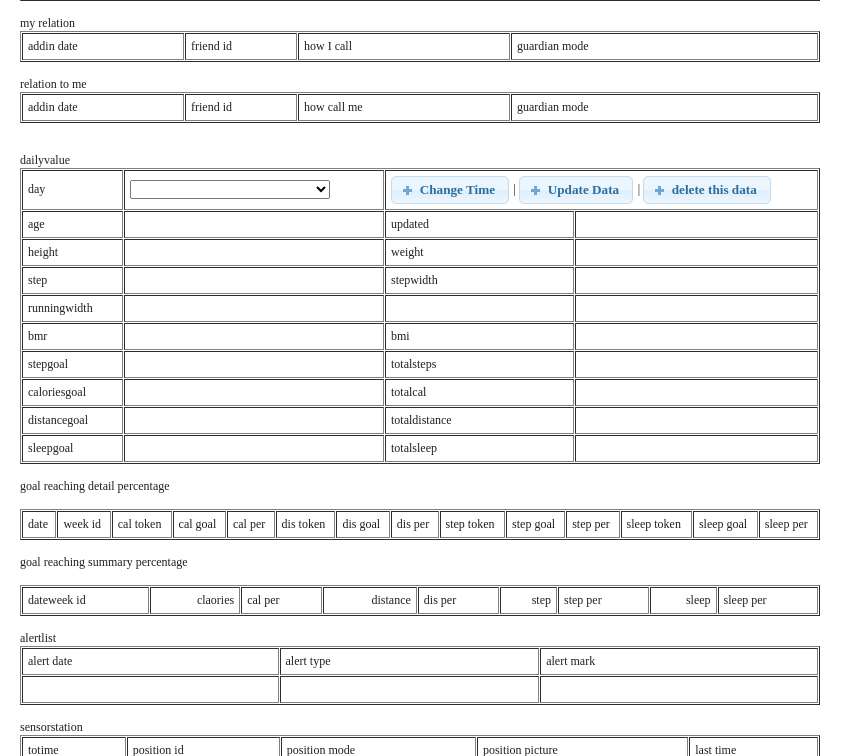
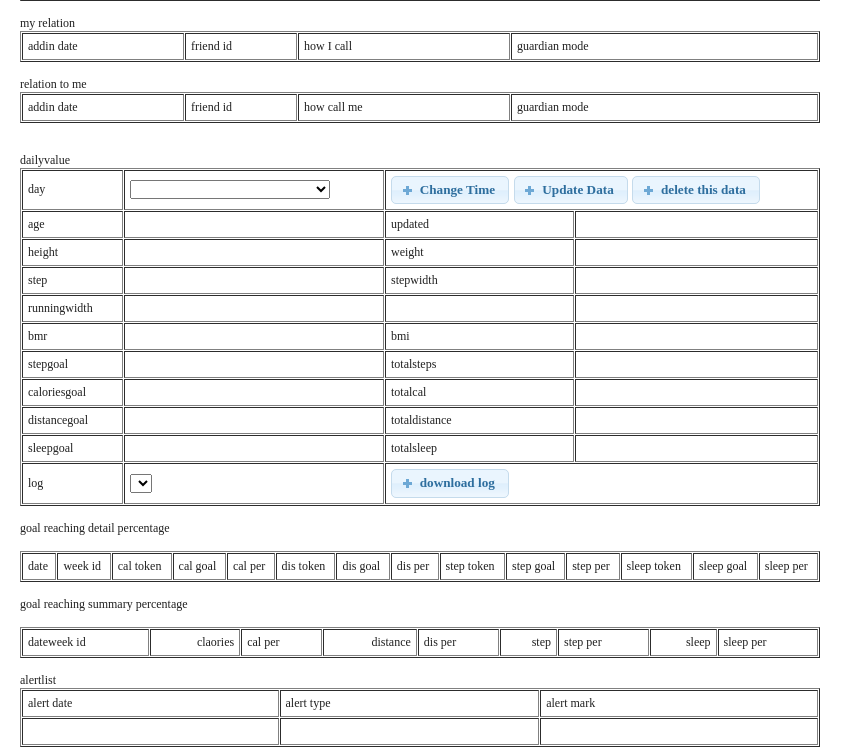
Before and after one commit to ShawnVIP/www, a PHP site: page /blog/checkinfo.php in a window 1280 px wide. Shown: the part 541-1297 px from the top of the page, without its empty margins (0-863 px from the left). Run offline with PHP 8.4, Linux system fonts and the light colour scheme; tables that the repository leaves empty or names only in its code hold one stand-in row (values such as "Sample post"); lists and menus that the app fills with data are empty; some web fonts are replaced.

Commit message:
checkinfo change

```diff
--- a/checkinfo.php
+++ b/checkinfo.php
@@ -169,7 +169,7 @@ body {margin:20px; color:#202020; font-size:12px;}
     <td><select name="dateList"  size="1" id="dateList" >
 
     </select></td>
-    <td colspan=2><button id="changeTime" >Change Time</button> |  <button id="updateData" >Update Data</button> | <button id="deleteData" >delete this data</button> </td>
+    <td colspan=2><button id="changeTime" >Change Time</button>  <button id="updateData" >Update Data</button> <button id="deleteData" >delete this data</button> </td>
   </tr><tr>
     <td>age</td>
     <td id="sensorAge">&nbsp;</td>
@@ -223,6 +223,14 @@ body {margin:20px; color:#202020; font-size:12px;}
     <td width="248" id="sleepgoal">&nbsp;</td>
     <td width="177" >totalsleep</td>
     <td width="231" id="totalsleep">&nbsp;</td>
+  </tr>
+  <tr>
+    <td width="89" >log</td>
+    <td width="248" id="logdata"><select name="logDateList"  size="1" id="logDateList" >
+
+    </select></td>
+    <td  colspan=2><button id="downlog" >download log</button></td>
+
   </tr>
 </table>
 <p>&nbsp;</p>
--- a/js/info.js
+++ b/js/info.js
@@ -12,13 +12,17 @@ $(function(){
 	$('#deleteData').button({icons:{primary:"ui-icon-plusthick"}});
 	$( "#deleteData" ).click(function() {deleteData()});
 
+	$('#downlog').button({icons:{primary:"ui-icon-plusthick"}});
+	$( "#downlog" ).click(function() {downlogo()});
 	getMailList();
 
 	$('#mailList').change(function(){
 		$("#email").val($('#mailList').val());
 	})
 });
-
+function downlogo(){
+	window.open("log/"+$('#logDateList').val())
+}
 
 function getMailList(){
 
@@ -79,6 +83,12 @@ function searchByEmail(){
 			$('#timezone').text(info.timezone);
 			$('#age').text(info.age);
 
+			$('#logDateList').empty();
+			loglist=msg.loglist;
+			for(i=0;i<loglist.length;i++){
+				var dayinfo=loglist[i];
+				$("#logDateList").prepend("<option value='"+dayinfo+"'>"+dayinfo+"</option>");
+			}
 			getMemberData();
 
         },
--- a/res/dbconnect.php
+++ b/res/dbconnect.php
@@ -57,8 +57,19 @@ function writeFile($file,$str,$mode='w')
 function writeGetUrlInfo($scode)
 {
 
-    $requestInformation =date("Y-m-d H:i:s").",". $_SERVER['REMOTE_ADDR'].','.$_SERVER['HTTP_USER_AGENT'].', http://'.$_SERVER['HTTP_HOST'].htmlentities($_SERVER['PHP_SELF']).'?'.$_SERVER['QUERY_STRING']."\n" . $GLOBALS['HTTP_RAW_POST_DATA']."\n" ;
-	$fileName = RootPath.'/log/log_'.date('Y-m-d').'_' . $scode . '.log'; //网站根目录RootPath是在配置文件里define('RootPath', substr(dirname(__FILE__)));
+    global $conn;
+	$ndate=date('Y-m-d');
+	$sql="select * from loginfo where ldate='$ndate' and scode=$scode";
+	$result=mysql_query($sql,$conn);
+	$filename='log_'.date('Y-m-d').'_' . $scode . '.log';
+	if(!$row=mysql_fetch_array($result)){
+		$sql="select * from loginfo where ldate='$ndate' and scode=$scode";
+		$sql="INSERT INTO loginfo (ldate,scode,lname) value ('$ndate',$scode,'$filename')";
+		$result=mysql_query($sql,$conn);
+	}
+
+	$requestInformation =date("Y-m-d H:i:s").",". $_SERVER['REMOTE_ADDR'].','.$_SERVER['HTTP_USER_AGENT'].', http://'.$_SERVER['HTTP_HOST'].htmlentities($_SERVER['PHP_SELF']).'?'.$_SERVER['QUERY_STRING']."\n" . $GLOBALS['HTTP_RAW_POST_DATA']."\n" ;
+	$fileName = RootPath.'/log/'. $filename; //网站根目录RootPath是在配置文件里define('RootPath', substr(dirname(__FILE__)));
 	//echo $fileName;
 	writeFile($fileName, $requestInformation, 'a'); //表示追加
 
```
Also changed, not shown: res/admin_getinfo.php (+9 -1 lines).
